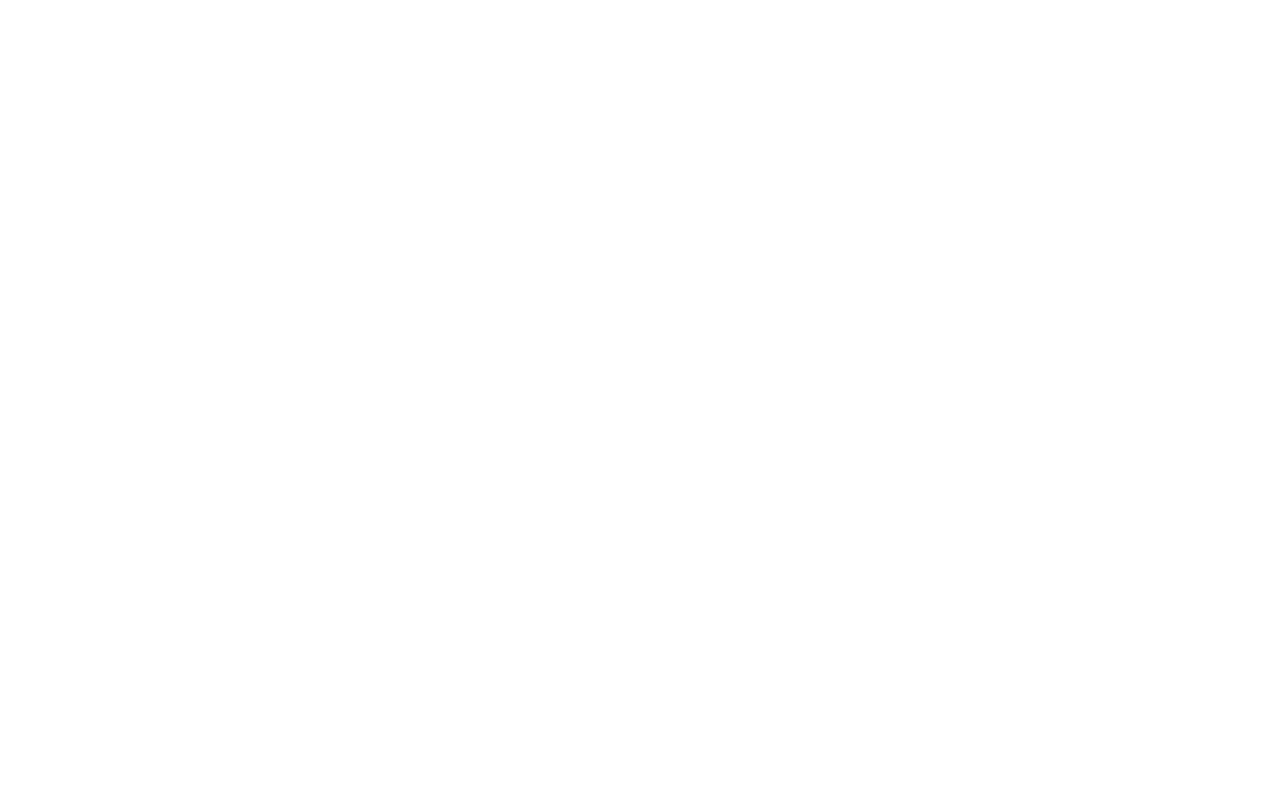
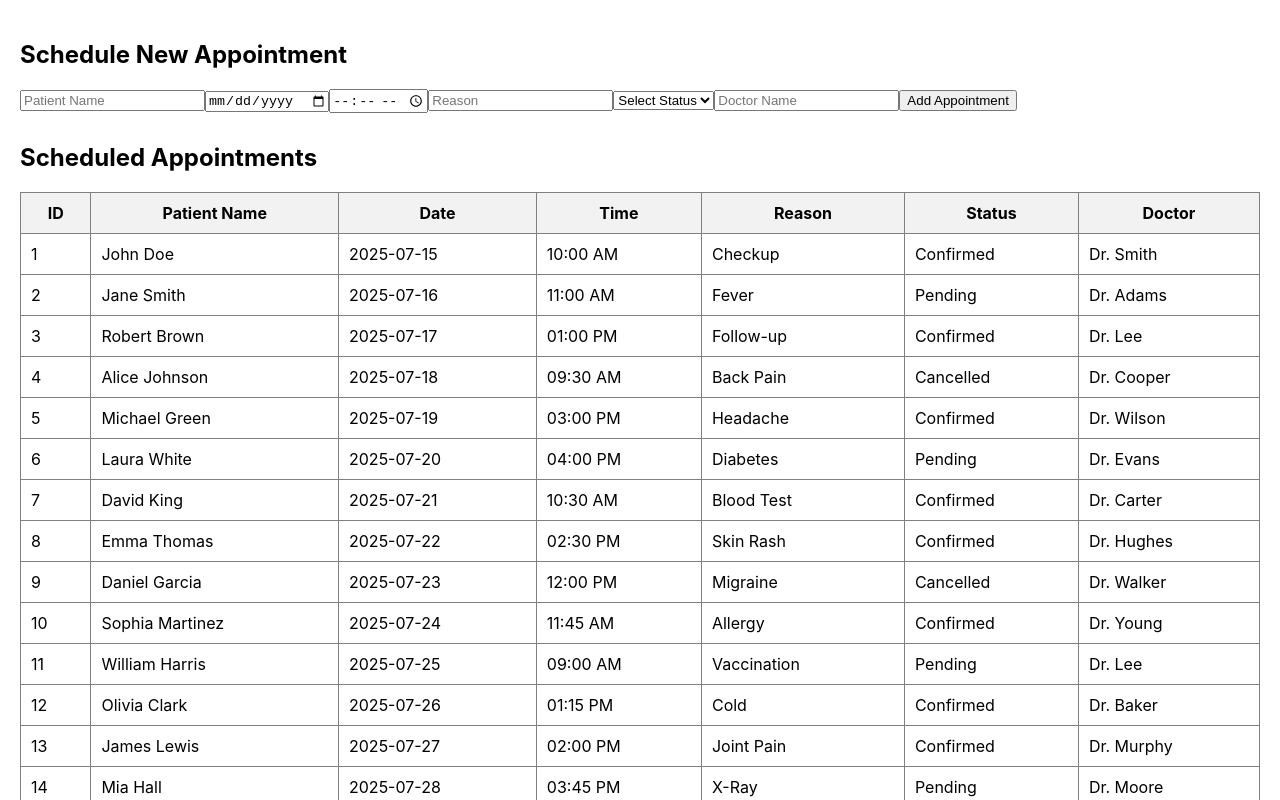
Before and after one commit to jayasakthyasri/Hospital-management-frontend, a React (Create React App) app: page /appointments in a window 1280 px wide. Before the commit this address had no page. Shown: the top 800 px of the page. Built offline with nearby package versions, Linux system fonts and the light colour scheme.

Commit message:
updated app.js,dashbard and added newfile name appointment page.js

```diff
--- a/src/App.js
+++ b/src/App.js
@@ -3,6 +3,7 @@
 import Login from './pages/Login';
 import Register from './pages/Register';
 import Dashboard from './pages/Dashboard';
+import AppointmentPage from './pages/AppointmentPage'; // ✅ import it
 import { BrowserRouter as Router, Routes, Route } from 'react-router-dom';
 
 function App() {
@@ -12,6 +13,7 @@
         <Route path="/" element={<Login />} />
         <Route path="/register" element={<Register />} />
         <Route path="/dashboard" element={<Dashboard />} />
+        <Route path="/appointments" element={<AppointmentPage />} /> {/* ✅ added */}
       </Routes>
     </Router>
   );
--- /dev/null
+++ b/src/pages/AppointmentPage.js
@@ -0,0 +1,107 @@
+import React, { useState } from 'react';
+
+const AppointmentPage = () => {
+  const [appointments, setAppointments] = useState([
+    { id: 1, patientName: "John Doe", date: "2025-07-15", time: "10:00 AM", reason: "Checkup", status: "Confirmed", doctor: "Dr. Smith" },
+    { id: 2, patientName: "Jane Smith", date: "2025-07-16", time: "11:00 AM", reason: "Fever", status: "Pending", doctor: "Dr. Adams" },
+    { id: 3, patientName: "Robert Brown", date: "2025-07-17", time: "01:00 PM", reason: "Follow-up", status: "Confirmed", doctor: "Dr. Lee" },
+    { id: 4, patientName: "Alice Johnson", date: "2025-07-18", time: "09:30 AM", reason: "Back Pain", status: "Cancelled", doctor: "Dr. Cooper" },
+    { id: 5, patientName: "Michael Green", date: "2025-07-19", time: "03:00 PM", reason: "Headache", status: "Confirmed", doctor: "Dr. Wilson" },
+    { id: 6, patientName: "Laura White", date: "2025-07-20", time: "04:00 PM", reason: "Diabetes", status: "Pending", doctor: "Dr. Evans" },
+    { id: 7, patientName: "David King", date: "2025-07-21", time: "10:30 AM", reason: "Blood Test", status: "Confirmed", doctor: "Dr. Carter" },
+    { id: 8, patientName: "Emma Thomas", date: "2025-07-22", time: "02:30 PM", reason: "Skin Rash", status: "Confirmed", doctor: "Dr. Hughes" },
+    { id: 9, patientName: "Daniel Garcia", date: "2025-07-23", time: "12:00 PM", reason: "Migraine", status: "Cancelled", doctor: "Dr. Walker" },
+    { id: 10, patientName: "Sophia Martinez", date: "2025-07-24", time: "11:45 AM", reason: "Allergy", status: "Confirmed", doctor: "Dr. Young" },
+    { id: 11, patientName: "William Harris", date: "2025-07-25", time: "09:00 AM", reason: "Vaccination", status: "Pending", doctor: "Dr. Lee" },
+    { id: 12, patientName: "Olivia Clark", date: "2025-07-26", time: "01:15 PM", reason: "Cold", status: "Confirmed", doctor: "Dr. Baker" },
+    { id: 13, patientName: "James Lewis", date: "2025-07-27", time: "02:00 PM", reason: "Joint Pain", status: "Confirmed", doctor: "Dr. Murphy" },
+    { id: 14, patientName: "Mia Hall", date: "2025-07-28", time: "03:45 PM", reason: "X-Ray", status: "Pending", doctor: "Dr. Moore" },
+    { id: 15, patientName: "Benjamin Allen", date: "2025-07-29", time: "04:30 PM", reason: "Asthma", status: "Confirmed", doctor: "Dr. Rivera" },
+    { id: 16, patientName: "Charlotte Young", date: "2025-07-30", time: "10:15 AM", reason: "Throat Pain", status: "Confirmed", doctor: "Dr. Price" },
+    { id: 17, patientName: "Lucas Scott", date: "2025-07-31", time: "12:30 PM", reason: "Ear Checkup", status: "Cancelled", doctor: "Dr. Bell" },
+    { id: 18, patientName: "Amelia Turner", date: "2025-08-01", time: "01:45 PM", reason: "Ultrasound", status: "Pending", doctor: "Dr. Foster" },
+    { id: 19, patientName: "Henry Collins", date: "2025-08-02", time: "02:20 PM", reason: "CT Scan", status: "Confirmed", doctor: "Dr. Cox" },
+    { id: 20, patientName: "Evelyn Ramirez", date: "2025-08-03", time: "03:50 PM", reason: "Flu", status: "Confirmed", doctor: "Dr. Hayes" }
+  ]);
+
+  const [newAppointment, setNewAppointment] = useState({
+    patientName: '',
+    date: '',
+    time: '',
+    reason: '',
+    status: '',
+    doctor: ''
+  });
+
+  const handleChange = (e) => {
+    const { name, value } = e.target;
+    setNewAppointment({ ...newAppointment, [name]: value });
+  };
+
+  const handleSubmit = (e) => {
+    e.preventDefault();
+    const newEntry = {
+      ...newAppointment,
+      id: appointments.length + 1
+    };
+    setAppointments([...appointments, newEntry]);
+    setNewAppointment({
+      patientName: '',
+      date: '',
+      time: '',
+      reason: '',
+      status: '',
+      doctor: ''
+    });
+  };
+
+  return (
+    <div style={{ padding: '20px' }}>
+      <h2>Schedule New Appointment</h2>
+      <form onSubmit={handleSubmit} style={{ marginBottom: '30px' }}>
+        <input name="patientName" placeholder="Patient Name" value={newAppointment.patientName} onChange={handleChange} required />
+        <input name="date" type="date" value={newAppointment.date} onChange={handleChange} required />
+        <input name="time" type="time" value={newAppointment.time} onChange={handleChange} required />
+        <input name="reason" placeholder="Reason" value={newAppointment.reason} onChange={handleChange} required />
+        <select name="status" value={newAppointment.status} onChange={handleChange} required>
+          <option value="">Select Status</option>
+          <option value="Confirmed">Confirmed</option>
+          <option value="Pending">Pending</option>
+          <option value="Cancelled">Cancelled</option>
+        </select>
+        <input name="doctor" placeholder="Doctor Name" value={newAppointment.doctor} onChange={handleChange} required />
+        <button type="submit">Add Appointment</button>
+      </form>
+
+      <h2>Scheduled Appointments</h2>
+      <table border="1" cellPadding="10" cellSpacing="0" style={{ width: '100%', borderCollapse: 'collapse' }}>
+        <thead style={{ backgroundColor: '#f2f2f2' }}>
+          <tr>
+            <th>ID</th>
+            <th>Patient Name</th>
+            <th>Date</th>
+            <th>Time</th>
+            <th>Reason</th>
+            <th>Status</th>
+            <th>Doctor</th>
+          </tr>
+        </thead>
+        <tbody>
+          {appointments.map(appt => (
+            <tr key={appt.id}>
+              <td>{appt.id}</td>
+              <td>{appt.patientName}</td>
+              <td>{appt.date}</td>
+              <td>{appt.time}</td>
+              <td>{appt.reason}</td>
+              <td>{appt.status}</td>
+              <td>{appt.doctor}</td>
+            </tr>
+          ))}
+        </tbody>
+      </table>
+    </div>
+  );
+};
+
+export default AppointmentPage;
--- a/src/pages/Dashboard.js
+++ b/src/pages/Dashboard.js
@@ -1,7 +1,9 @@
 import React from 'react';
-
+import { useNavigate } from 'react-router-dom';
 
 const Dashboard = () => {
+  const navigate = useNavigate();  // hook for navigation
+
   return (
     <div style={styles.container}>
       <h2 style={styles.title}>Welcome to the Hospital Dashboard</h2>
@@ -10,7 +12,12 @@
       <div style={styles.card}>
         <ul style={styles.list}>
           <li>🧑‍⚕️ Patients</li>
-          <li>📅 Appointments</li>
+          <li
+            style={styles.clickable}
+            onClick={() => navigate('/appointments')}
+          >
+            📅 Appointments
+          </li>
           <li>💊 Pharmacy</li>
           <li>🧪 Lab Reports</li>
           <li>💵 Billing</li>
@@ -51,6 +58,11 @@
     lineHeight: '2',
     color: '#333',
   },
+  clickable: {
+    cursor: 'pointer',
+    color: '#3498db',
+    textDecoration: 'underline',
+  },
 };
 
 export default Dashboard;
```
Also changed, not shown: src/pages/PatientCard.js (added, +19 -0 lines).
